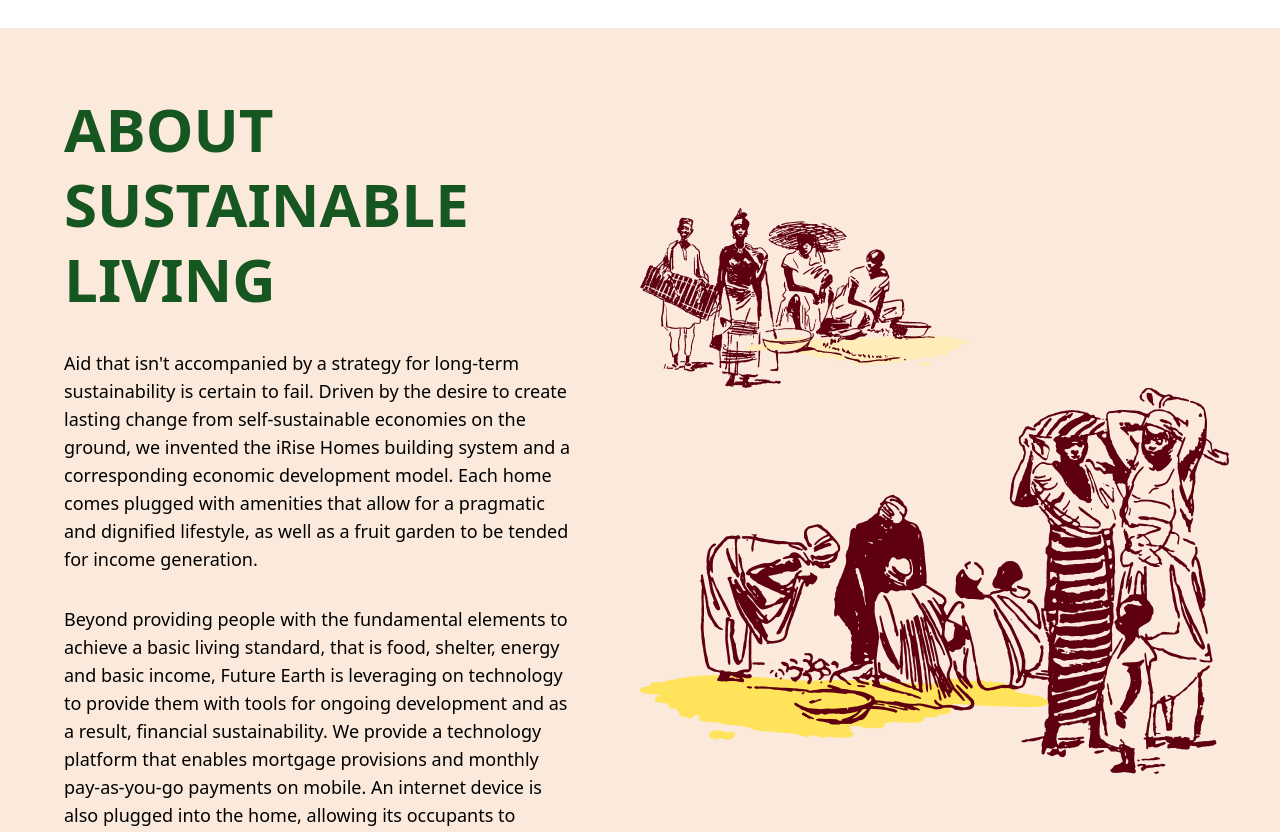
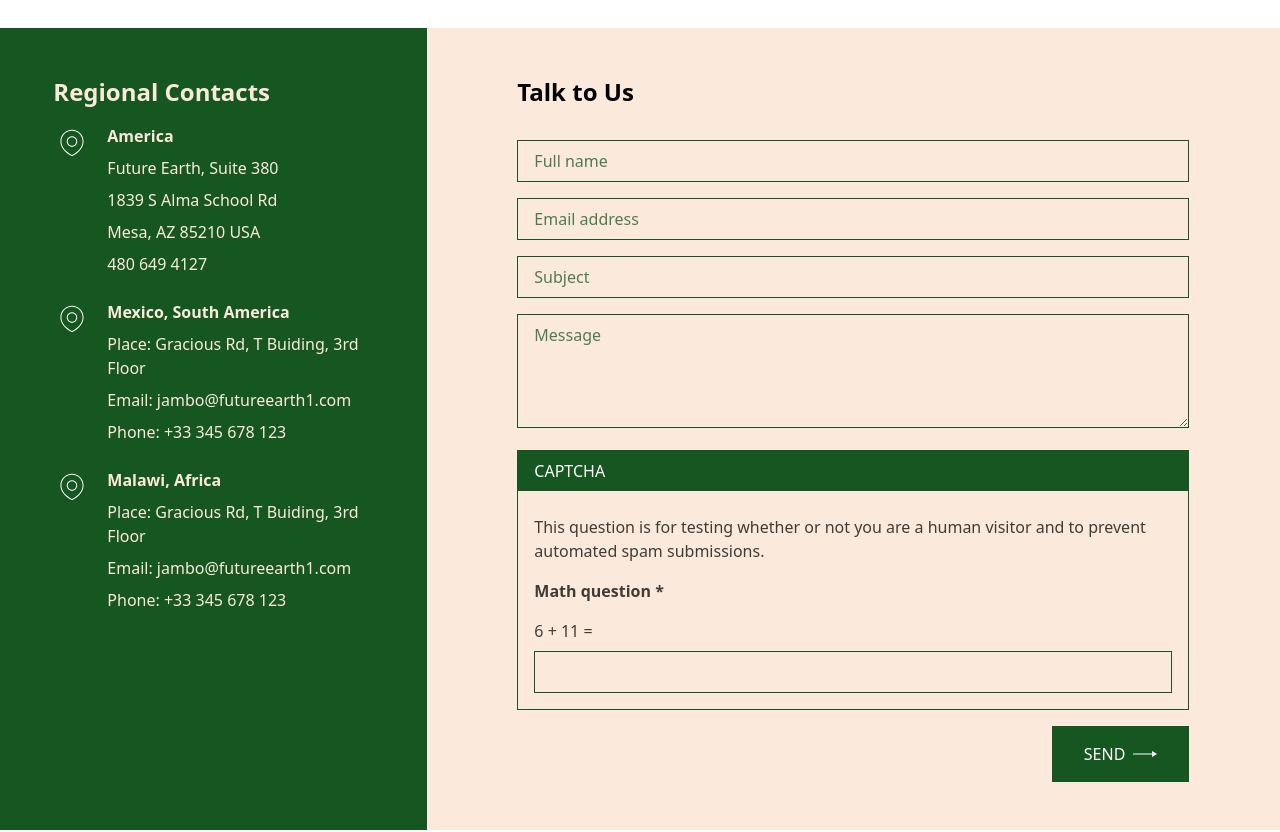
Before and after one commit to jarviswuod/futureEarth, a React (Vite) app: page / in a window 1280 px wide. Shown: the part 500-1332 px from the top of the page. Built offline with nearby package versions, Linux system fonts and the light colour scheme.

Commit message:
'Contact us' page detailed styling

```diff
--- a/src/App.jsx
+++ b/src/App.jsx
@@ -14,9 +14,9 @@ function App() {
   return (
     <>
       {/* <HomePage /> */}
-      <SustainableLivingPage />
+      {/* <SustainableLivingPage /> */}
       {/* <OurStoryPage /> */}
-      {/* <ContactUsPage /> */}
+      <ContactUsPage />
     </>
   );
 }
--- a/src/components/ContactInformationSection.jsx
+++ b/src/components/ContactInformationSection.jsx
@@ -2,41 +2,43 @@ import React from "react";
 
 const ContactInformationSection = () => {
   return (
-    <section>
-      <div className="grid grid-cols-[1fr_2fr] gap-4">
-        <div className="bg-green-900 text-white">
-          <h2>Regional Contacts </h2>
-          <ul>
-            <li className="grid grid-cols-[1fr_auto] gap-4">
+    <section className="my-12">
+      <div className="max-w-[1320px] bg-[#FBEADC] mx-auto grid grid-cols-[1fr_2fr]">
+        <div className="bg-[#165620] text-[#FBEADC] text-base font-light py-12">
+          <div className="max-w-xs mx-auto">
+            <h2 className="text-2xl font-bold mb-4">Regional Contacts</h2>
+            <ul className="space-y-6">
+              <li className="grid grid-cols-[auto_1fr] gap-4">
                 <div>
                   <img src="/icons/location_icon.svg" alt="location icon" />
                 </div>
                 <div className="flex flex-col gap-2">
-                <h3>America</h3>
-                <p>Future Earth, Suite 3801839 S Alma School Rd</p>
+                  <h3 className="font-bold">America</h3>
+                  <p>Future Earth, Suite 380</p>
+                  <p>1839 S Alma School Rd</p>
                   <p>Mesa, AZ 85210 USA</p>
                   <p>480 649 4127</p>
                 </div>
               </li>
 
-            <li className="grid grid-cols-[1fr_auto] gap-4">
+              <li className="grid grid-cols-[auto_1fr] gap-4">
                 <div>
                   <img src="/icons/location_icon.svg" alt="location icon" />
                 </div>
                 <div className="flex flex-col gap-2">
-                <h3>Mexico, South America</h3>
+                  <h3 className="font-bold">Mexico, South America</h3>
                   <p>Place: Gracious Rd, T Buiding, 3rd Floor</p>
                   <p>Email: jambo@futureearth1.com</p>
                   <p>Phone: +33 345 678 123</p>
                 </div>
               </li>
 
-            <li className="grid grid-cols-[1fr_auto] gap-4">
+              <li className="grid grid-cols-[auto_1fr] gap-4">
                 <div>
                   <img src="/icons/location_icon.svg" alt="location icon" />
                 </div>
                 <div className="flex flex-col gap-2">
-                <h3>Malawi, Africa</h3>
+                  <h3 className="font-bold">Malawi, Africa</h3>
                   <p>Place: Gracious Rd, T Buiding, 3rd Floor</p>
                   <p>Email: jambo@futureearth1.com</p>
                   <p>Phone: +33 345 678 123</p>
@@ -44,11 +46,17 @@ const ContactInformationSection = () => {
               </li>
             </ul>
           </div>
+        </div>
 
-        <form action="" method="post" className="flex flex-col gap-4 w-full">
-          <h2>Talk to Us</h2>
+        <form
+          action=""
+          method="post"
+          className="flex flex-col gap-4 max-w-2xl mx-auto py-12 text-base"
+        >
+          <h2 className="text-2xl font-bold mb-4">Talk to Us</h2>
           <label htmlFor="full_name">
             <input
+              className="p-2 px-4 bg-transparent border border-[#165620] text-[#165620] placeholder:text-[#165620] placeholder:opacity-75 focus:outline-none focus:border-black focus:ring-0 w-full"
               type="text"
               name="full_name"
               id="full_name"
@@ -57,6 +65,7 @@ const ContactInformationSection = () => {
           </label>
           <label htmlFor="email">
             <input
+              className="p-2 px-4 bg-transparent border border-[#165620] text-[#165620] placeholder:text-[#165620] placeholder:opacity-75 focus:outline-none focus:border-black focus:ring-0 w-full"
               type="email"
               name="email"
               id="email"
@@ -65,6 +74,7 @@ const ContactInformationSection = () => {
           </label>
           <label htmlFor="subject">
             <input
+              className="p-2 px-4 bg-transparent border border-[#165620] text-[#165620] placeholder:text-[#165620] placeholder:opacity-75 focus:outline-none focus:border-black focus:ring-0 w-full"
               type="text"
               name="subject"
               id="subject"
@@ -73,27 +83,42 @@ const ContactInformationSection = () => {
           </label>
           <label htmlFor="message">
             <textarea
+              className="p-2 px-4 bg-transparent border border-[#165620] text-[#165620] placeholder:text-[#165620] placeholder:opacity-75 focus:outline-none focus:border-black focus:ring-0 w-full"
               name="message"
               id="message"
               cols="30"
-              rows="10"
+              rows="4"
               placeholder="Message"
             ></textarea>
           </label>
 
-          <label htmlFor="captcha">
-            <h3>CAPTCHA</h3>
+          <div className="border border-[#165620] placeholder:text-[#165620]">
+            <h3 className="bg-[#165620] text-white p-2 px-4">CAPTCHA</h3>
 
-            <p className="flex flex-col gap-4">
+            <div className="p-4">
+              <p className="flex flex-col gap-4 py-2 opacity-75">
                 <span>
                   This question is for testing whether or not you are a human
                   visitor and to prevent automated spam submissions.
                 </span>
-              <span>Math question *</span>
+                <span className="font-bold">Math question *</span>
                 <span>6 + 11 =</span>
               </p>
-            <input type="text" name="captcha" id="captcha" />
+              <label htmlFor="captcha">
+                <input
+                  className="p-2 px-4 bg-transparent border border-[#165620] text-[#165620] placeholder:text-[#165620] placeholder:opacity-75 focus:outline-none focus:border-black focus:ring-0 w-full"
+                  type="text"
+                  name="captcha"
+                  id="captcha"
+                />
               </label>
+            </div>
+          </div>
+
+          <button className="max-w-48 self-end bg-[#165620] uppercase text-white flex gap-2 items-center justify-center py-4 px-8">
+            <p>Send</p>
+            <img src="icons/rght_arrow.svg" alt="rght arrow icon" />
+          </button>
         </form>
       </div>
     </section>
```
Lines whose indentation alone changed are shown as unchanged.
